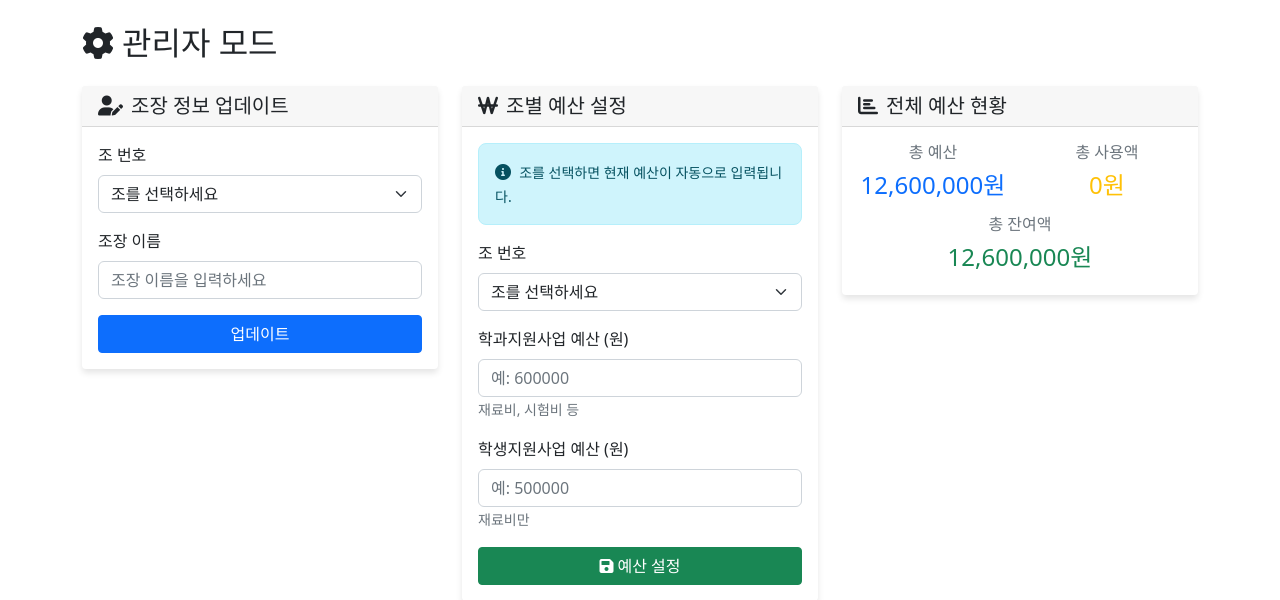
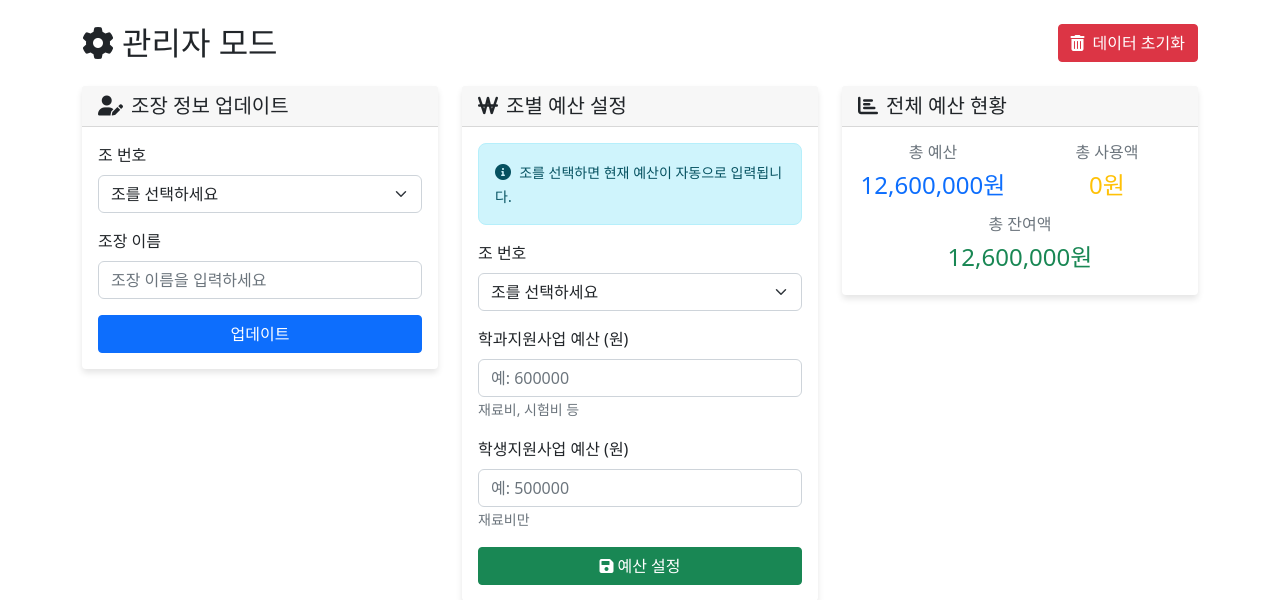
Before and after one commit to lbin817/MSE, a Flask app: page /admin in a window 1280 px wide. Shown: the part 56-656 px from the top of the page. Run offline with Flask 3, Linux system fonts and the light colour scheme; the visitor is signed in with stand-in values (Sample User, id 1).

Commit message:
Add files via upload

```diff
--- a/app.py
+++ b/app.py
@@ -603,6 +603,50 @@ def export_team_excel(team_id):
 
     return response
 
+@app.route('/reset_database', methods=['POST'])
+def reset_database():
+    """데이터베이스 초기화 (관리자만 가능)"""
+    if 'admin_logged_in' not in session:
+        return redirect(url_for('admin'))
+
+    try:
+        # 모든 데이터 삭제
+        db.session.query(MultiPurchaseItem).delete()
+        db.session.query(MultiPurchase).delete()
+        db.session.query(Purchase).delete()
+        db.session.query(OtherRequest).delete()
+        db.session.query(Team).delete()
+
+        # 기본 조들 생성
+        teams_data = [
+            # 월요일 조들
+            {'name': '월요일 1조', 'department_budget': 600000, 'student_budget': 500000},
+            {'name': '월요일 2조', 'department_budget': 700000, 'student_budget': 500000},
+            {'name': '월요일 3조', 'department_budget': 600000, 'student_budget': 500000},
+            {'name': '월요일 4조', 'department_budget': 700000, 'student_budget': 500000},
+            # 화요일 조들
+            {'name': '화요일 1조', 'department_budget': 600000, 'student_budget': 500000},
+            {'name': '화요일 2조', 'department_budget': 700000, 'student_budget': 500000},
+            {'name': '화요일 3조', 'department_budget': 600000, 'student_budget': 500000},
+            {'name': '화요일 4조', 'department_budget': 700000, 'student_budget': 500000},
+            {'name': '화요일 5조', 'department_budget': 600000, 'student_budget': 500000},
+            {'name': '화요일 6조', 'department_budget': 700000, 'student_budget': 500000},
+            {'name': '화요일 7조', 'department_budget': 600000, 'student_budget': 500000},
+        ]
+
+        for team_data in teams_data:
+            team = Team(**team_data)
+            db.session.add(team)
+
+        db.session.commit()
+        flash('데이터베이스가 성공적으로 초기화되었습니다.', 'success')
+
+    except Exception as e:
+        db.session.rollback()
+        flash(f'데이터베이스 초기화 중 오류가 발생했습니다: {e}', 'error')
+
+    return redirect(url_for('admin'))
+
 def init_db():
     """데이터베이스 테이블 생성 및 초기 데이터 설정 (기존 데이터 보존)"""
     with app.app_context():
@@ -630,58 +674,43 @@ def init_db():
             print(f"   - 구매내역: {existing_purchases_count}개")
             print(f"   - 기타 요청: {existing_requests_count}개")
 
-            # 데이터가 이미 있다면 초기화하지 않음
-            if existing_teams_count > 0:
-                print("🔒 기존 데이터가 있습니다. 초기화를 건너뜁니다.")
-                print("💾 조장 이름, 구매내역 등 모든 데이터가 보존됩니다!")
-                return
+            # 자동 초기화 완전 비활성화 - 사용자가 초기화 버튼을 눌러야만 초기화됨
+            print("🔒 자동 초기화가 비활성화되었습니다.")
+            print("💾 조장 이름, 구매내역 등 모든 데이터가 영구 보존됩니다!")
+            print(f"📊 현재 데이터 상태:")
+            print(f"   - 조: {existing_teams_count}개")
+            print(f"   - 구매내역: {existing_purchases_count}개")
+            print(f"   - 기타 요청: {existing_requests_count}개")
+            print("⚠️  데이터 초기화는 관리자 모드의 '초기화' 버튼을 통해서만 가능합니다!")
 
-            # 초기 조 데이터 설정 (없는 조만 추가)
-            teams_data = [
-                # 월요일 조들
-                {'name': '월요일 1조', 'department_budget': 600000, 'student_budget': 500000},
-                {'name': '월요일 2조', 'department_budget': 700000, 'student_budget': 500000},
-                {'name': '월요일 3조', 'department_budget': 600000, 'student_budget': 500000},
-                {'name': '월요일 4조', 'department_budget': 700000, 'student_budget': 500000},
-                # 화요일 조들
-                {'name': '화요일 1조', 'department_budget': 600000, 'student_budget': 500000},
-                {'name': '화요일 2조', 'department_budget': 700000, 'student_budget': 500000},
-                {'name': '화요일 3조', 'department_budget': 600000, 'student_budget': 500000},
-                {'name': '화요일 4조', 'department_budget': 700000, 'student_budget': 500000},
-                {'name': '화요일 5조', 'department_budget': 600000, 'student_budget': 500000},
-                {'name': '화요일 6조', 'department_budget': 700000, 'student_budget': 500000},
-                {'name': '화요일 7조', 'department_budget': 600000, 'student_budget': 500000},
-            ]
+            # 조가 하나도 없을 때만 기본 조들 생성
+            if existing_teams_count == 0:
+                print("🆕 조가 없으므로 기본 조들을 생성합니다.")
+                teams_data = [
+                    # 월요일 조들
+                    {'name': '월요일 1조', 'department_budget': 600000, 'student_budget': 500000},
+                    {'name': '월요일 2조', 'department_budget': 700000, 'student_budget': 500000},
+                    {'name': '월요일 3조', 'department_budget': 600000, 'student_budget': 500000},
+                    {'name': '월요일 4조', 'department_budget': 700000, 'student_budget': 500000},
+                    # 화요일 조들
+                    {'name': '화요일 1조', 'department_budget': 600000, 'student_budget': 500000},
+                    {'name': '화요일 2조', 'department_budget': 700000, 'student_budget': 500000},
+                    {'name': '화요일 3조', 'department_budget': 600000, 'student_budget': 500000},
+                    {'name': '화요일 4조', 'department_budget': 700000, 'student_budget': 500000},
+                    {'name': '화요일 5조', 'department_budget': 600000, 'student_budget': 500000},
+                    {'name': '화요일 6조', 'department_budget': 700000, 'student_budget': 500000},
+                    {'name': '화요일 7조', 'department_budget': 600000, 'student_budget': 500000},
+                ]
 
-            # 기존에 없는 조만 추가 (기존 데이터 보존)
-            new_teams_added = 0
-            for team_data in teams_data:
-                existing_team = Team.query.filter_by(name=team_data['name']).first()
-                if not existing_team:
+                for team_data in teams_data:
                     team = Team(**team_data)
                     db.session.add(team)
-                    new_teams_added += 1
-                    print(f"✅ 새로운 조 추가: {team_data['name']}")
-                else:
-                    # 기존 조의 예산 정보가 비어있다면 업데이트
-                    if not existing_team.department_budget or not existing_team.student_budget:
-                        existing_team.department_budget = team_data['department_budget']
-                        existing_team.student_budget = team_data['student_budget']
-                        existing_team.original_department_budget = team_data['department_budget']
-                        existing_team.original_student_budget = team_data['student_budget']
-                        print(f"🔄 조 예산 정보 업데이트: {team_data['name']}")
+                    print(f"✅ 기본 조 생성: {team_data['name']}")
 
-            db.session.commit()
-
-            if new_teams_added > 0:
-                print(f"🆕 {new_teams_added}개의 새로운 조가 추가되었습니다.")
+                db.session.commit()
+                print("🆕 기본 조들이 생성되었습니다.")
             else:
-                print("✅ 모든 조가 이미 존재합니다.")
-
-            # 데이터베이스 백업 정보 출력
-            if db_file_exists and (existing_teams_count > 0 or existing_purchases_count > 0 or existing_requests_count > 0):
-                print("💾 기존 데이터가 성공적으로 보존되었습니다!")
-                print(f"📂 데이터베이스 파일 위치: {db_path}")
+                print("✅ 기존 조들이 보존되었습니다.")
 
             print("🔒 데이터베이스 테이블이 안전하게 확인되었습니다. (기존 데이터 보존)")
 
--- a/templates/admin.html
+++ b/templates/admin.html
@@ -5,9 +5,53 @@
 {% block content %}
 <div class="row">
     <div class="col-12">
-        <h2 class="mb-4">
-            <i class="fas fa-cog me-2"></i>관리자 모드
-        </h2>
+        <div class="d-flex justify-content-between align-items-center mb-4">
+            <h2 class="mb-0">
+                <i class="fas fa-cog me-2"></i>관리자 모드
+            </h2>
+            <div>
+                <button type="button" class="btn btn-danger" data-bs-toggle="modal" data-bs-target="#resetModal">
+                    <i class="fas fa-trash-alt me-2"></i>데이터 초기화
+                </button>
+            </div>
+        </div>
+    </div>
+</div>
+
+<!-- 데이터 초기화 확인 모달 -->
+<div class="modal fade" id="resetModal" tabindex="-1" aria-labelledby="resetModalLabel" aria-hidden="true">
+    <div class="modal-dialog">
+        <div class="modal-content">
+            <div class="modal-header">
+                <h5 class="modal-title" id="resetModalLabel">
+                    <i class="fas fa-exclamation-triangle text-warning me-2"></i>데이터 초기화 확인
+                </h5>
+                <button type="button" class="btn-close" data-bs-dismiss="modal" aria-label="Close"></button>
+            </div>
+            <div class="modal-body">
+                <div class="alert alert-danger">
+                    <i class="fas fa-exclamation-triangle me-2"></i>
+                    <strong>경고!</strong> 이 작업은 되돌릴 수 없습니다.
+                </div>
+                <p>다음 데이터가 <strong>모두 삭제</strong>됩니다:</p>
+                <ul>
+                    <li>모든 조장 이름</li>
+                    <li>모든 구매내역</li>
+                    <li>모든 기타 요청</li>
+                    <li>모든 예산 사용 내역</li>
+                </ul>
+                <p>초기화 후에는 기본 조들만 남게 됩니다.</p>
+                <p class="text-danger"><strong>정말로 초기화하시겠습니까?</strong></p>
+            </div>
+            <div class="modal-footer">
+                <button type="button" class="btn btn-secondary" data-bs-dismiss="modal">취소</button>
+                <form method="POST" action="{{ url_for('reset_database') }}" style="display: inline;">
+                    <button type="submit" class="btn btn-danger">
+                        <i class="fas fa-trash-alt me-2"></i>초기화 실행
+                    </button>
+                </form>
+            </div>
+        </div>
     </div>
 </div>
 
```
